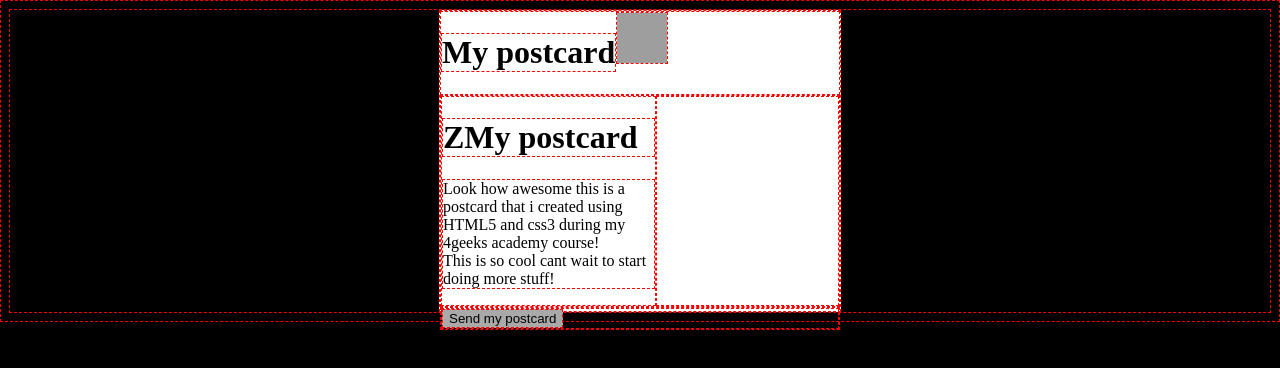
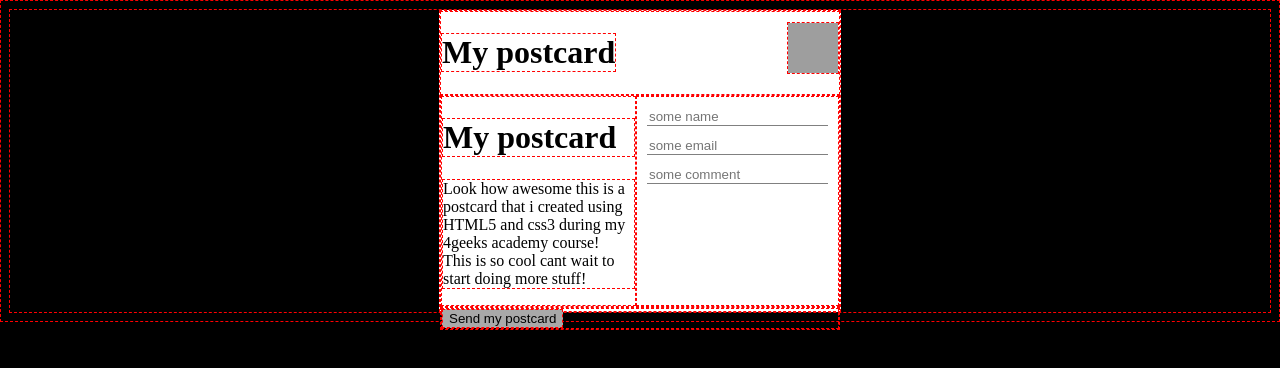
Before and after one commit to MrMandujano/postcard, a plain HTML site: page index.html in a window 1280 px wide. Drawn offline with Linux system fonts and the light colour scheme; grey boxes are pictures that could not be loaded.

Commit message:
changes OK

```diff
--- a/index.html
+++ b/index.html
@@ -12,7 +12,7 @@
 		<div class="postcard">
 			<div class="postcard-header">
 				<h1>My postcard</h1>
-				<img
+				<img class="logo"
 					src="https://raw.githubusercontent.com/breatheco-de/exercise-postcard/e63a7916530cc850bd92aa1c2e19191837fb5c80/.learn/assets/4geeks.png
                 "
 					alt=""
@@ -20,7 +20,7 @@
 			</div>
 			<div class="postcard-body">
 				<div class="body-left">
-					<h1>ZMy postcard</h1>
+					<h1>My postcard</h1>
 					<p>
 						Look how awesome this is a postcard that i created using HTML5 and css3 during my 4geeks academy course!
 						<br />
@@ -28,9 +28,9 @@
 					</p>
 				</div>
 				<div class="body-right">
-					<input type="text" />
-					<input type="text" />
-					<input type="text" />
+					<input placeholder="some name" type="text" />
+					<input placeholder="some email" type="text" />
+					<input placeholder="some comment" type="text" />
 				</div>
 			</div>
 			<div class="postcard-footer">
--- a/styles.css
+++ b/styles.css
@@ -16,6 +16,7 @@ body {
 
 .postcard-header {
 	display: flex;
+	position: relative;
 }
 
 .postcard-body {
@@ -35,3 +36,20 @@ button {
 	text-align: center;
 	background-color: darkgrey;
 }
+
+
+.logo{
+	position: absolute;
+	top: 10px;
+	right: 0;
+
+}
+
+.body-right{
+	padding: 10px;
+}
+
+input{
+	border-bottom: 1px solid gray;
+	margin-bottom: 10px;
+}
```
